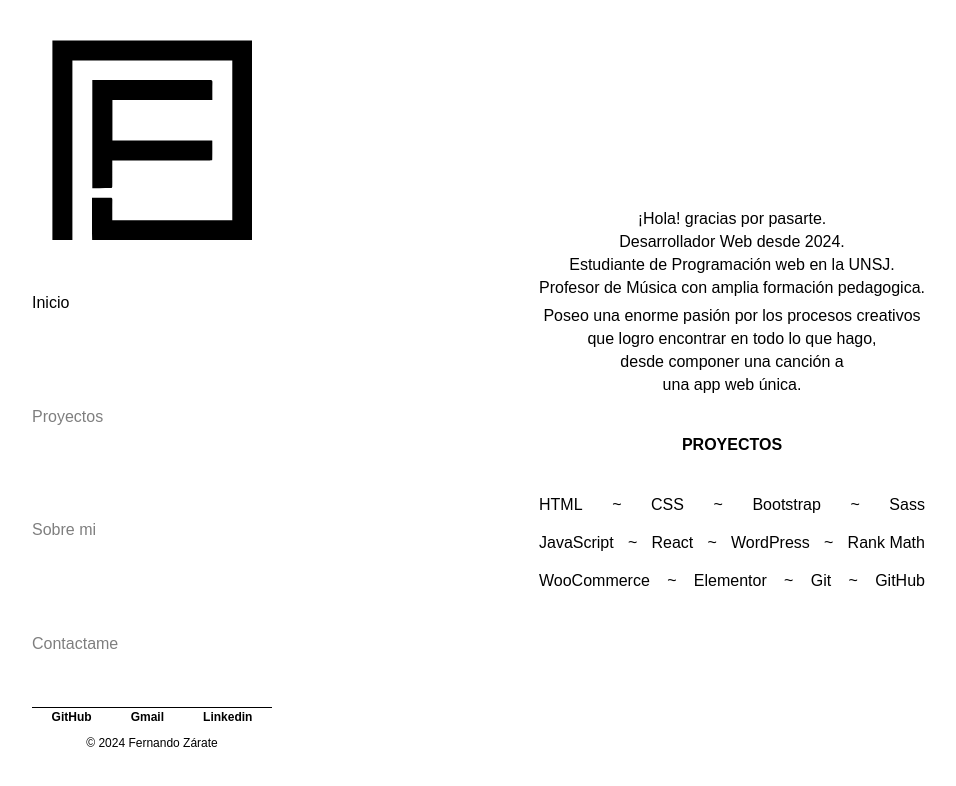
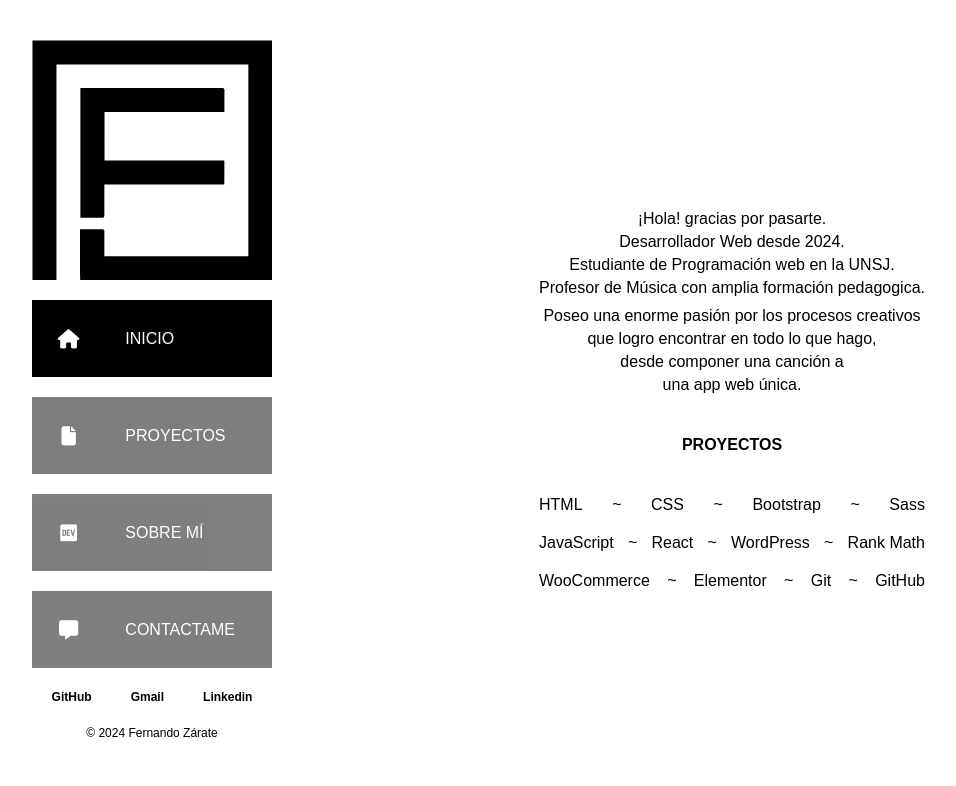
Before and after one commit to fernandozarate07/MyRepository, a React (Vite) app: page / in a window 1280 px wide. Shown: the top 786 px of the page, without its empty margins (48-1004 px from the left). Built offline with nearby package versions, Linux system fonts and the light colour scheme; a web font is replaced by a local one.

Commit message:
Refactor navsection

```diff
--- a/src/App.jsx
+++ b/src/App.jsx
@@ -10,19 +10,7 @@ import Loader from "./modules/Loader/Loader.jsx";
 import "./App.css";
 
 function App() {
-  const { sectionState } = useContext(AppContext);
   const [isLoading, setIsLoading] = useState(true);
-  const [fadeOut, setFadeOut] = useState(false);
-
-  useEffect(() => {
-    setFadeOut(true);
-
-    const timer = setTimeout(() => {
-      setFadeOut(false);
-    }, 500);
-
-    return () => clearTimeout(timer);
-  }, [sectionState]);
 
   return (
     <Router>
@@ -32,13 +20,12 @@ function App() {
           <section className="app__left">
             <NavSection />
           </section>
-          <section className={`app__right ${fadeOut ? "invisible" : "visible"}`}>
+          <section>
             <Routes>
               <Route path="/" element={<HomeSection />} />
               <Route path="/projects" element={<ProjectSection />} />
-              <Route path="/aboutme" element={<ResumeSection />} />{" "}
               <Route path="/aboutme" element={<ResumeSection />} />
-              <Route path="/aboutme" element={<ContactSection />} />
+              <Route path="/contact" element={<ContactSection />} />
             </Routes>
           </section>
         </div>
--- a/src/modules/NavBar/NavBar.jsx
+++ b/src/modules/NavBar/NavBar.jsx
@@ -3,30 +3,26 @@ import { NavLink } from "react-router-dom";
 
 const NavBar = () => {
   return (
-    <div>
+    <nav>
       <ul className={styles.navBar}>
-        <li>
-          <NavLink to="/" className={({ isActive }) => `${styles.li} ${isActive ? styles.active : ""}`}>
-            Inicio
-          </NavLink>
-        </li>
-        <li>
-          <NavLink to="/projects" className={({ isActive }) => `${styles.li} ${isActive ? styles.active : ""}`}>
-            Proyectos
-          </NavLink>
-        </li>
-        <li>
-          <NavLink to="/aboutme" className={({ isActive }) => `${styles.li} ${isActive ? styles.active : ""}`}>
-            Sobre mi
-          </NavLink>
-        </li>
-        <li>
-          <NavLink to="/contactme" className={({ isActive }) => `${styles.li} ${isActive ? styles.active : ""}`}>
-            Contactame
-          </NavLink>
-        </li>
+        <NavLink to="/" className={({ isActive }) => `${styles.link} ${isActive ? styles.active : ""}`}>
+          <i className={`fa-solid fa-house ${styles.icon}`}></i>
+          <span>INICIO</span>
+        </NavLink>
+        <NavLink to="/projects" className={({ isActive }) => `${styles.link} ${isActive ? styles.active : ""}`}>
+          <i className={`fa-solid fa-file ${styles.icon}`}></i>
+          <span> PROYECTOS</span>
+        </NavLink>
+        <NavLink to="/aboutme" className={({ isActive }) => `${styles.link} ${isActive ? styles.active : ""}`}>
+          <i className={`fa-brands fa-dev ${styles.icon}`}></i>
+          <span> SOBRE MÍ</span>
+        </NavLink>
+        <NavLink to="/contactme" className={({ isActive }) => `${styles.link} ${isActive ? styles.active : ""}`}>
+          <i className={`fa-solid fa-message ${styles.icon}`}></i>
+          <span>CONTACTAME</span>
+        </NavLink>
       </ul>
-    </div>
+    </nav>
   );
 };
 
--- a/src/modules/NavBar/NavBar.module.css
+++ b/src/modules/NavBar/NavBar.module.css
@@ -1,25 +1,31 @@
 .navBar {
   height: 100%;
-  width: 100%;
+  padding-block: 20px;
 
   display: flex;
   flex-direction: column;
-  justify-content: space-evenly;
-
+  justify-content: space-around;
+  gap: 20px;
   list-style-type: none;
   font-weight: 400;
 }
-.li {
-  width: 100%;
-  height: 100px;
+.link {
+  background-color: var(--black-color);
+  height: 100%;
 
-  display: flex;
-  flex-direction: column;
+  display: grid;
+  grid-template-columns: 1fr 2fr;
+  align-items: center;
   justify-content: center;
-  align-items: flex-start;
+  gap: 20px;
 
   cursor: pointer;
   opacity: 0.5;
+  color: var(--white-color);
+}
+.icon {
+  font-size: 1.2rem;
+  text-align: center;
 }
 .active {
   opacity: 1;
--- a/src/modules/NavSection/NavSection.jsx
+++ b/src/modules/NavSection/NavSection.jsx
@@ -8,7 +8,7 @@ const NavSection = () => {
     <div className={styles.navSection}>
       {/* logo */}
       <div className={styles.navSection__logo}>
-        <img src={logo} alt="logo" width={200} />
+        <img src={logo} alt="logo" />
       </div>
       {/* main */}
       <NavBar />
--- a/src/modules/NavSection/NavSection.module.css
+++ b/src/modules/NavSection/NavSection.module.css
@@ -9,19 +9,18 @@
 }
 .navSection__logo {
   display: flex;
-  justify-content: center;
-  align-self: center;
 }
 .navSection__contact {
+  padding-bottom: 20px;
+
   display: flex;
   justify-content: space-around;
   align-items: center;
 
-  border-top: 1px solid var(--black-color);
   font-size: 0.75rem;
 }
 .navSection__copy {
-  padding: 10px;
+  padding-bottom: 20px;
   text-align: center;
   font-size: 0.75rem;
 }
```
Also changed, not shown: src/assets/image/logo.svg.
